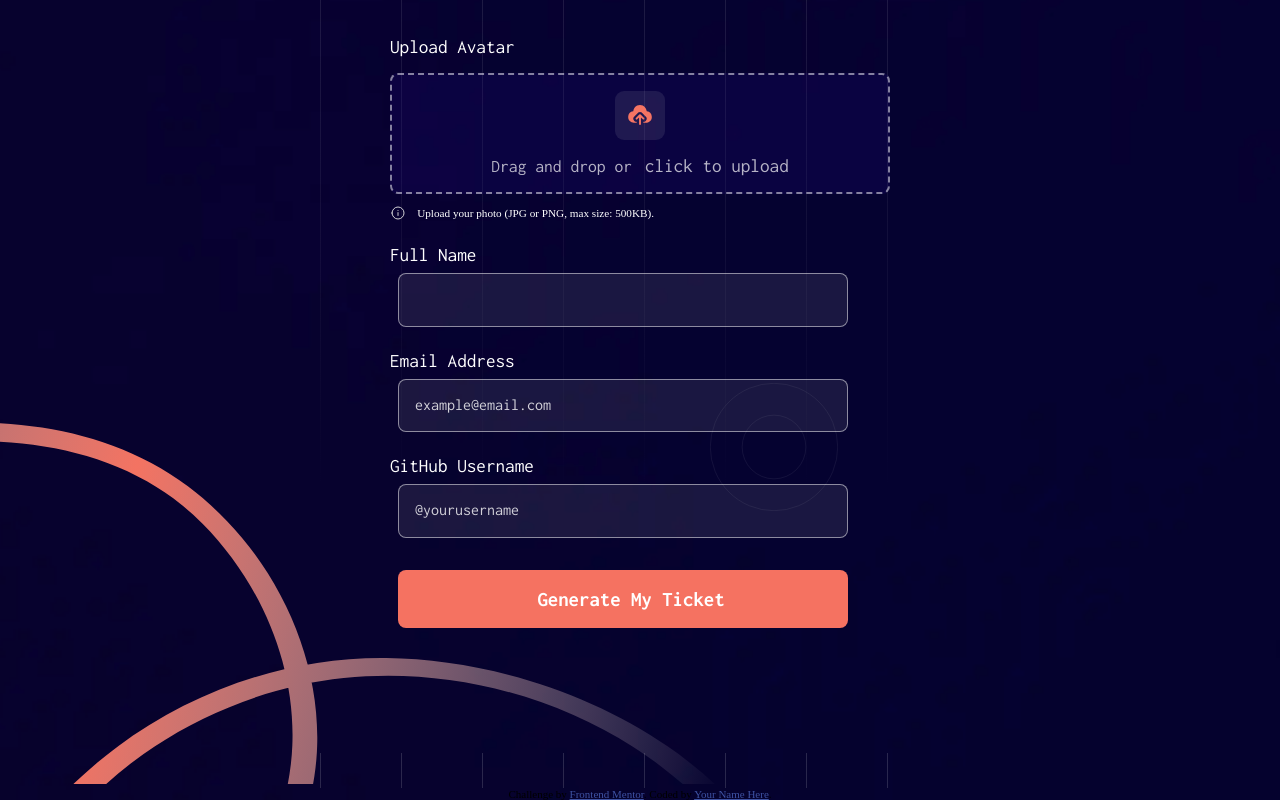
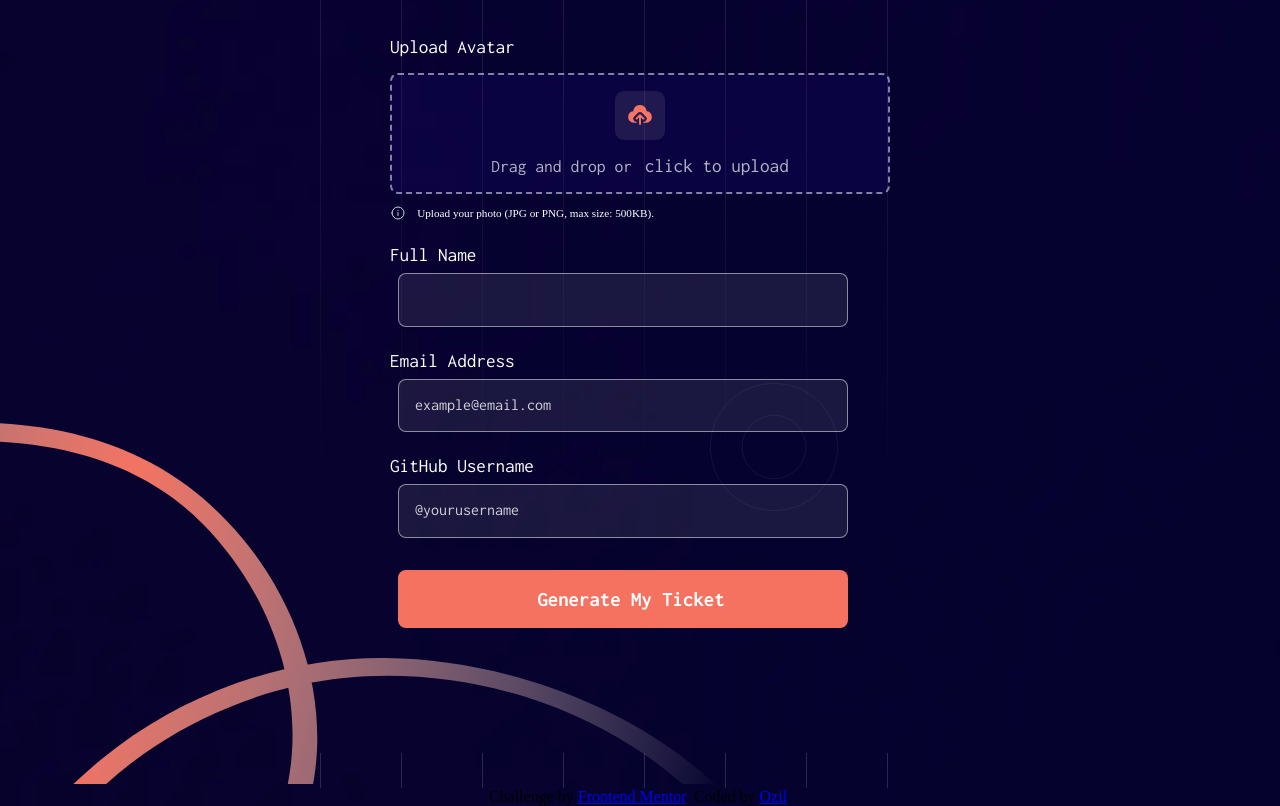
Before and after one commit to OZ-astra/conference-ticket-generator, a plain HTML site: page index.html in a window 1280 px wide. Shown: the part 271-1077 px from the top of the page. Drawn offline with Linux system fonts and the light colour scheme.

Commit message:
Update: editted my name

```diff
--- a/index.html
+++ b/index.html
@@ -17,15 +17,7 @@
 
 		<title>Frontend Mentor | Conference ticket generator</title>
 
-		<style>
-			.attribution {
-				font-size: 11px;
-				text-align: center;
-			}
-			.attribution a {
-				color: hsl(228, 45%, 44%);
-			}
-		</style>
+
 	</head>
 	<body class="page1">
 		<!-- Form starts -->
@@ -138,10 +130,9 @@
 		<div class="attribution">
 			Challenge by
 			<a href="https://www.frontendmentor.io?ref=challenge">Frontend Mentor</a>.
-			Coded by <a href="#">Your Name Here</a>.
+			Coded by <a href="https://github.com/OZ-astra/conference-ticket-generator/tree/main">Ozil</a>.
 		</div>
 
 		<script src="script.js"></script>
-		<!-- <script src="fixedScript.js"></script> -->
 	</body>
 </html>
```
